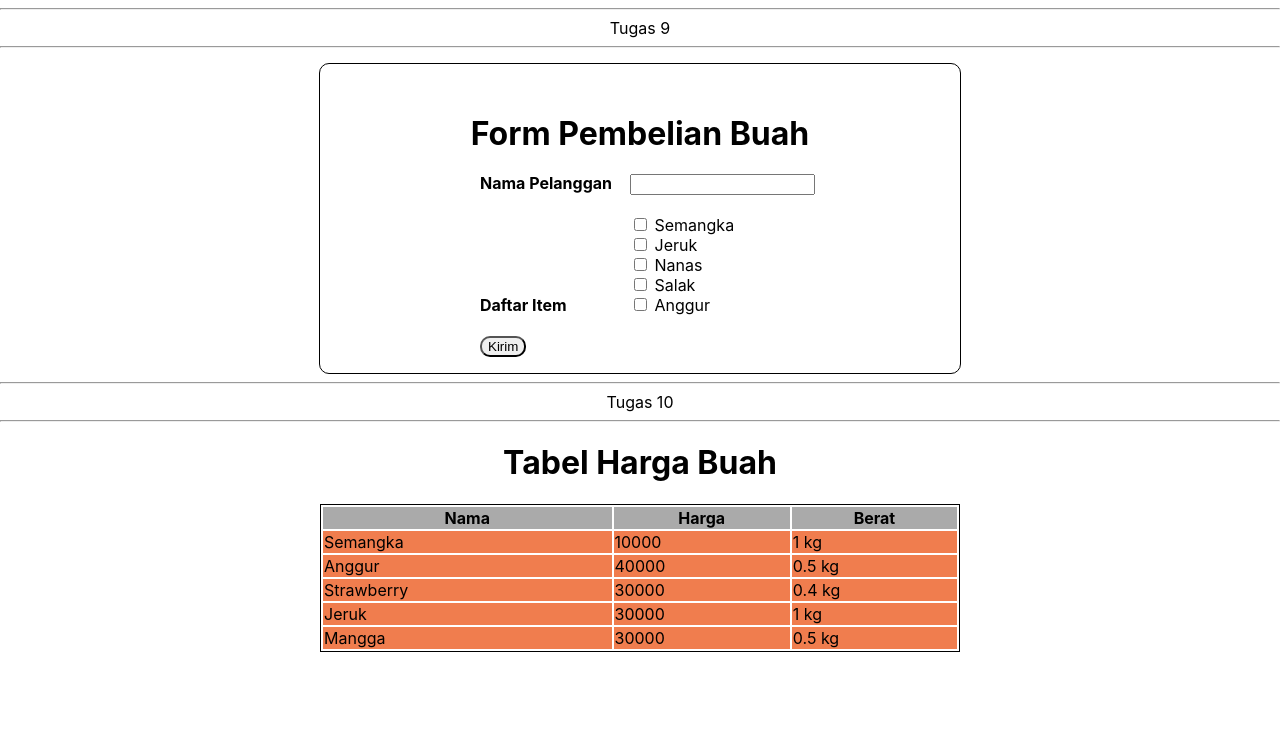
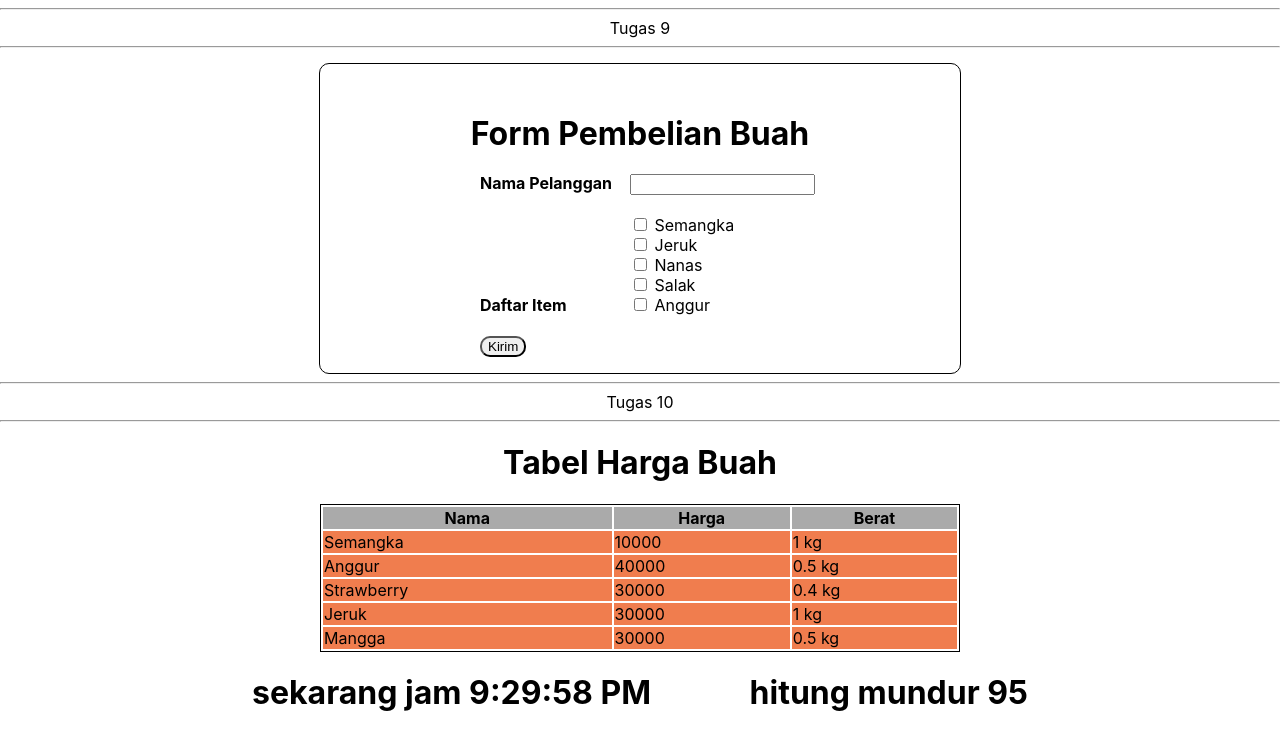
Before and after one commit to theoyrus/sanbercode-reactjs-batch18-part2, a React (Create React App) app: page / in a window 1280 px wide. Shown: the top 750 px of the page. Built offline with nearby package versions, Linux system fonts and the light colour scheme.

Commit message:
Tambah Tugas 11 State & Lifecycle

```diff
--- a/src/App.js
+++ b/src/App.js
@@ -3,12 +3,14 @@ import React from 'react';
 import './App.css';
 import FormTugas9 from './Tugas-9/Tugas9';
 import BuahTugas10 from './Tugas-10/Tugas10';
+import TimerTugas11 from './Tugas-11/Tugas11';
 
 function App() {
   return (
     <div className="App">
       <FormTugas9 />
       <BuahTugas10 />
+      <TimerTugas11 />
     </div >
   );
 }
--- /dev/null
+++ b/src/Tugas-11/Tugas11.js
@@ -0,0 +1,52 @@
+import React, { Component } from 'react';
+
+class Tugas11 extends Component {
+    constructor(props) {
+        super(props)
+        this.state = {
+            jam: new Date(),
+            timer: 100,
+            isTampil: true,
+        }
+    }
+
+    componentDidMount() {
+        this.timerID = setInterval(
+            () => this.detak(), 1000
+        )
+    }
+
+    componentWillUnmount() {
+        clearInterval(this.timerID)
+    }
+
+    componentDidUpdate() {
+        if (this.state.timer < 0) {
+            this.componentWillUnmount()
+        }
+    }
+
+    detak() {
+        this.setState({
+            jam: new Date(),
+            timer: this.state.timer - 1,
+            isTampil: this.state.timer !== 0,
+        })
+    }
+
+    render() {
+        return (
+            <>
+                {
+                    this.state.isTampil && (
+                        <div>
+                            <h1>sekarang jam {this.state.jam.toLocaleTimeString()} &nbsp; &nbsp; &nbsp; &nbsp; &nbsp; &nbsp; hitung mundur {this.state.timer}</h1>
+                        </div>
+                    )
+                }
+            </>
+        )
+    }
+}
+
+export default Tugas11
```
